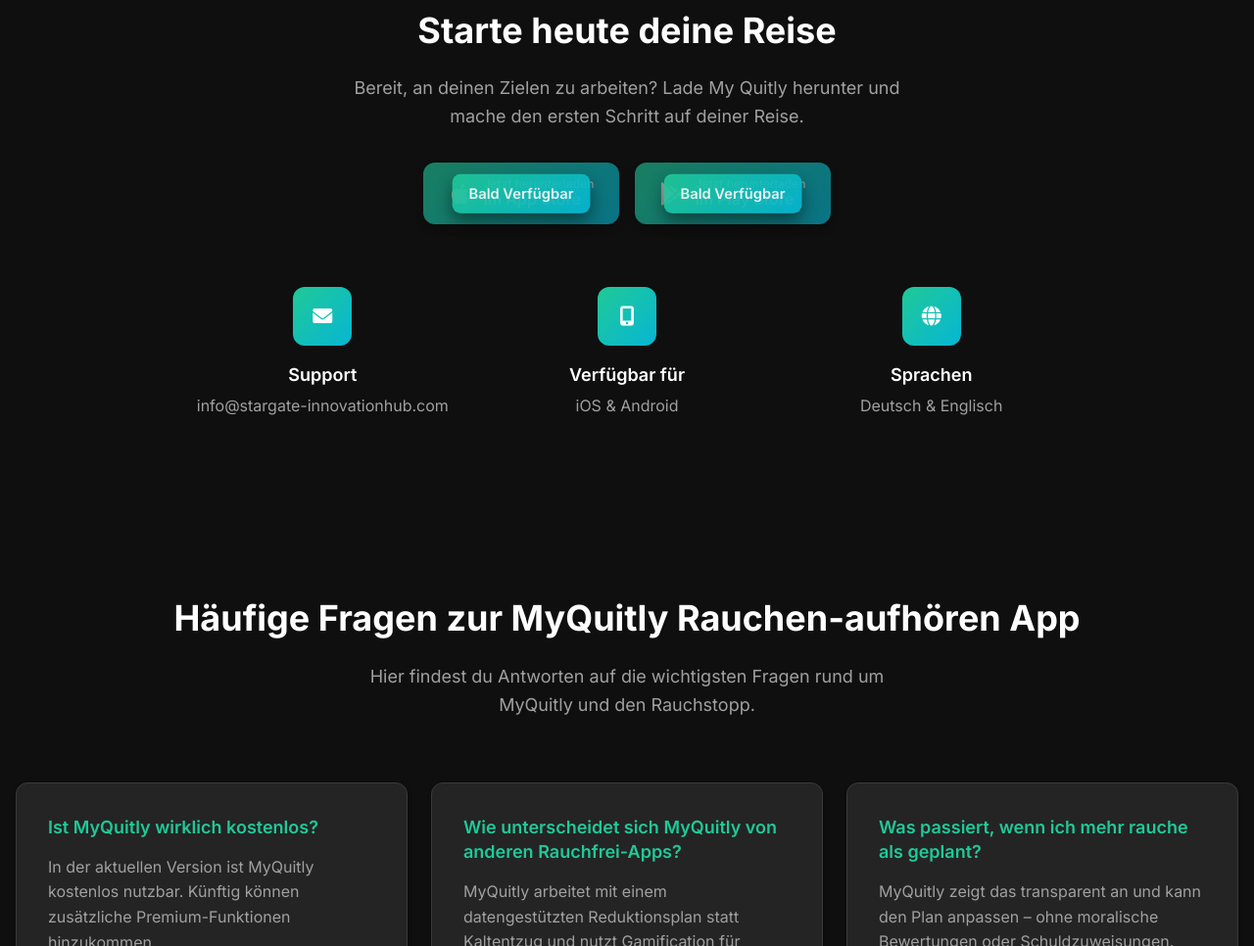
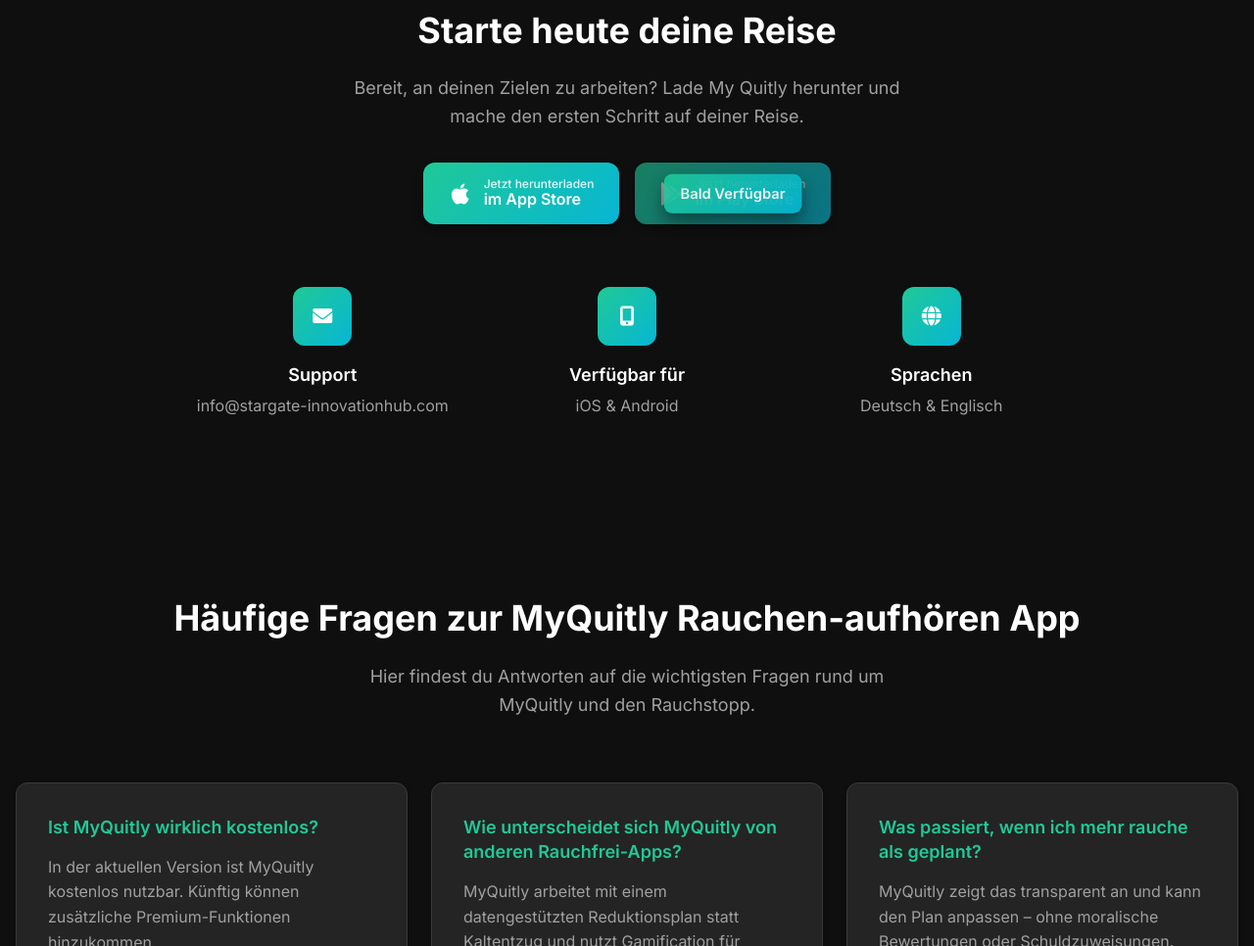
Before and after one commit to Abutanara/exaura-website, a website: page de/index.html in a window 1280 px wide. Shown: the part 6832-7798 px from the top of the page at 98% size. Drawn offline with Linux system fonts and the light colour scheme.

Commit message:
index.html aktualisieren
Fixed second link

```diff
--- a/de/index.html
+++ b/de/index.html
@@ -649,16 +649,13 @@
                 <p>Bereit, an deinen Zielen zu arbeiten? Lade My Quitly herunter und mache den ersten Schritt auf deiner Reise.</p>
                 <div class="download-buttons">
                     <div class="app-store-btn-wrapper">
-                        <a href="#" class="app-store-btn disabled" data-store="ios">
+                        <a href="https://apps.apple.com/de/app/my-quitly-rauchfrei-werden/id6754508949" class="app-store-btn" data-store="ios">
                             <i class="fab fa-apple"></i>
                             <div class="btn-text">
                                 <span class="btn-subtitle">Jetzt herunterladen</span>
                                 <span class="btn-title">im App Store</span>
                             </div>
                         </a>
-                        <div class="coming-soon-overlay">
-                            <span data-translate="hero.comingSoon">Bald Verfügbar</span>
-                        </div>
                     </div>
                     <div class="app-store-btn-wrapper">
                         <a href="#" class="app-store-btn disabled" data-store="android">
```
